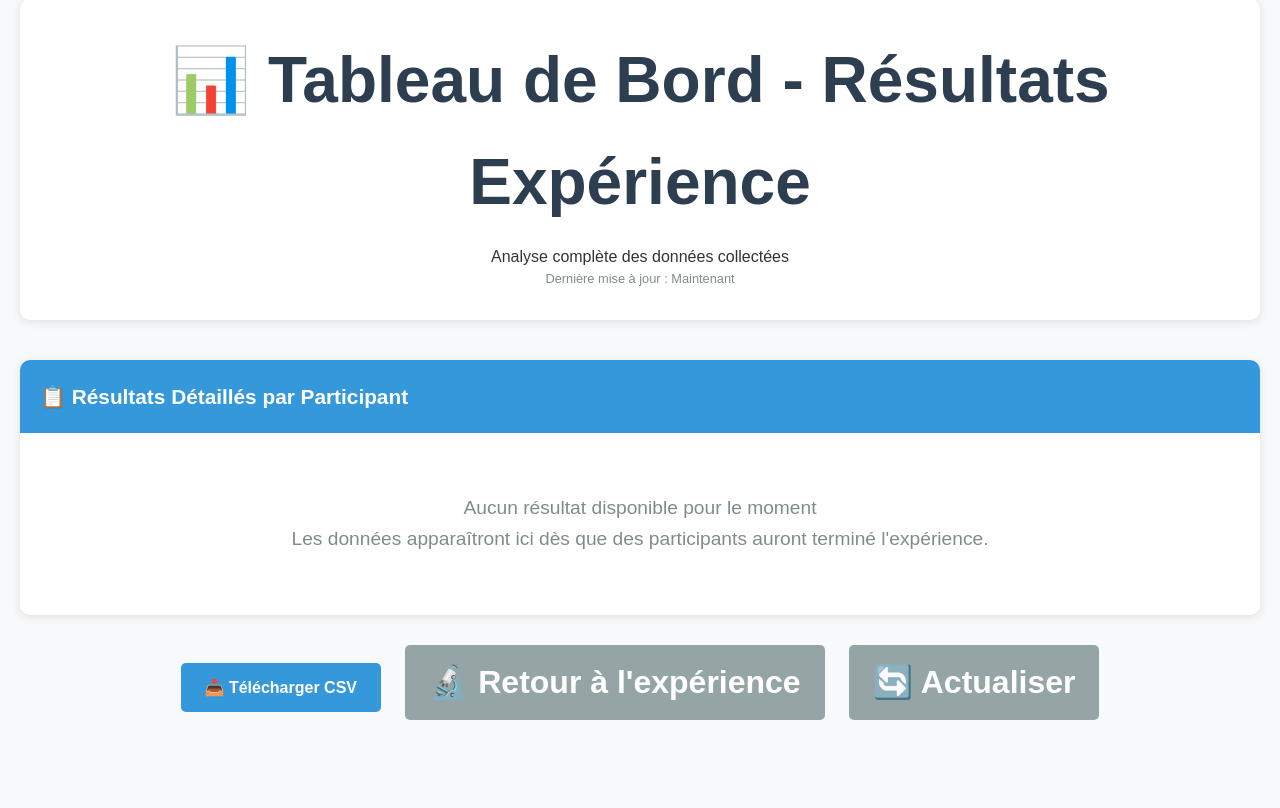
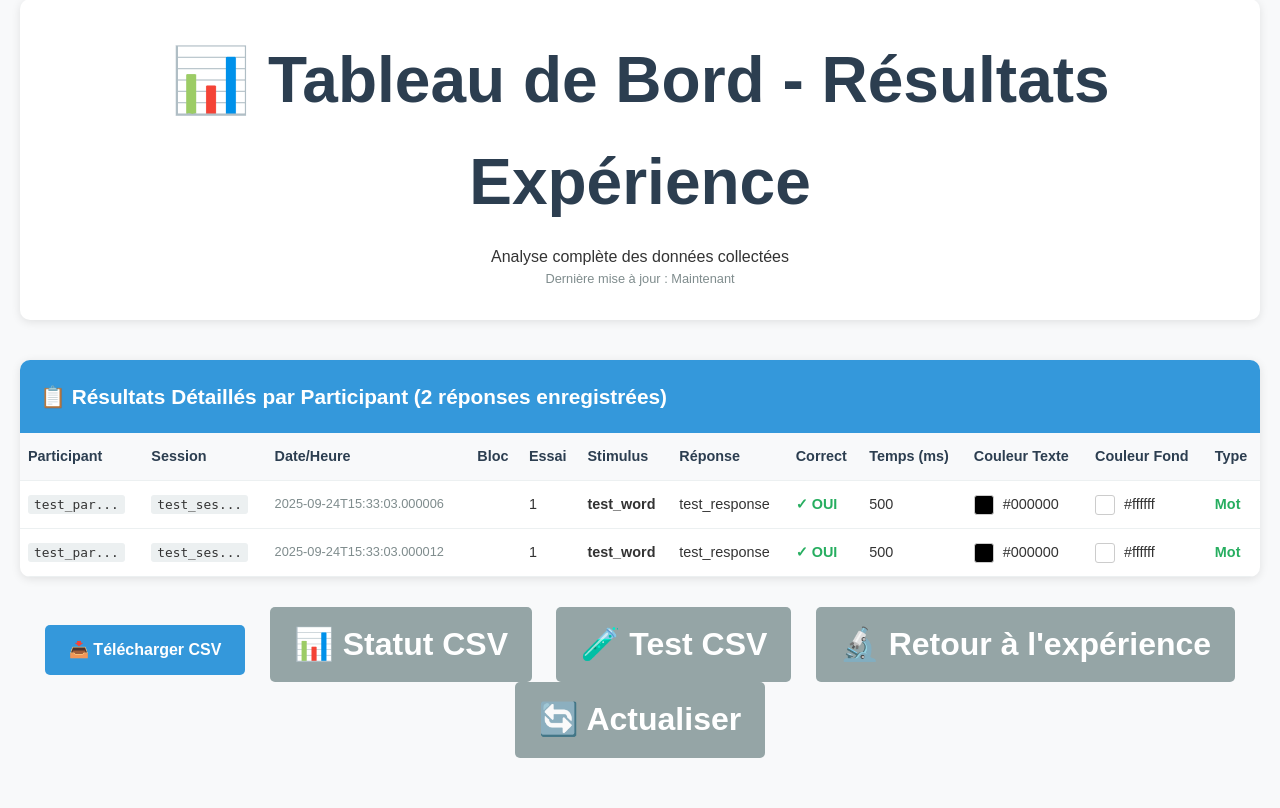
Before and after one commit to axel0302/Exepe, a Flask app: page /admin/dashboard in a window 1280 px wide. Shown: the part 21-829 px from the top of the page. Before the commit the page ends 741 px from the top, so only its background shows below. Run offline with Flask 3, Linux system fonts and the light colour scheme; the visitor is signed in with stand-in values (Sample User, id 1); some libraries are stand-ins or nearby versions.

Commit message:
correction bugs

```diff
--- a/app.py
+++ b/app.py
@@ -77,23 +77,37 @@
 def save_result(session_id, participant_id, trial_data):
     """Sauvegarde un résultat dans le fichier CSV de manière thread-safe."""
     with RESULTS_LOCK:
+        # S'assurer que le fichier existe
+        init_csv()
+
         with open(RESULTS_FILE, 'a', newline='', encoding='utf-8') as f:
             writer = csv.writer(f)
+
+            # Gérer les choix (peut être une liste ou None)
+            choices_str = ''
+            if 'choices' in trial_data and trial_data['choices']:
+                if isinstance(trial_data['choices'], list):
+                    choices_str = '|'.join(trial_data['choices'])
+                else:
+                    choices_str = str(trial_data['choices'])
+
             writer.writerow([
                 session_id,
                 participant_id,
-                datetime.datetime.now().isoformat(),
-                trial_data['trial_number'],
-                trial_data['block_type'],
-                trial_data['stimulus'],
-                trial_data['response'],
-                trial_data['correct'],
-                trial_data['reaction_time'],
-                trial_data['text_color'],
-                trial_data['background_color'],
-                trial_data['is_word'],
-                '|'.join(trial_data['choices'])
+                trial_data.get('timestamp', datetime.datetime.now().isoformat()),
+                trial_data.get('trial_number', ''),
+                trial_data.get('block_type', ''),
+                trial_data.get('stimulus', ''),
+                trial_data.get('response', ''),
+                trial_data.get('correct', False),
+                trial_data.get('reaction_time', 0),
+                trial_data.get('text_color', '#000000'),
+                trial_data.get('background_color', '#ffffff'),
+                trial_data.get('is_word', False),
+                choices_str
             ])
+
+        print(f"✅ Résultat sauvegardé: {participant_id[:8]}... - {trial_data.get('stimulus', 'N/A')} - {trial_data.get('correct', 'N/A')}")
 
 def get_choices(correct_stimulus, n=4, with_color_word=False):
     """Génère des choix très difficiles pour induire en erreur maximale."""
@@ -248,7 +262,8 @@
         'reaction_time': data.get('reaction_time'),
         'text_color': data.get('text_color'),
         'background_color': data.get('background_color'),
-        'is_word': data.get('is_word')
+        'is_word': data.get('is_word'),
+        'choices': data.get('choices', [])
     }
 
     # Sauvegarder dans le CSV
@@ -264,6 +279,7 @@
     """Sauvegarde un résultat envoyé par le client."""
     try:
         data = request.json
+        print(f"📥 Réception données: {data}")
 
         # Récupérer les données du résultat
         result_data = {
@@ -276,18 +292,52 @@
             'response': data.get('response', ''),
             'correct': str(data.get('correct', False)).lower(),
             'reaction_time': data.get('reactionTime', 0),
-            'text_color': '#000000',  # Valeur par défaut
-            'background_color': '#ffffff',  # Valeur par défaut
-            'is_word': str(data.get('stimulus', '') in WORDS).lower()
+            'text_color': data.get('textColor', '#000000'),
+            'background_color': data.get('backgroundColor', '#ffffff'),
+            'is_word': str(data.get('stimulus', '') in WORDS).lower(),
+            'choices': data.get('choices', [])
         }
 
         # Sauvegarder dans le CSV
         save_result(session.get('session_id', 'unknown'), session.get('participant_id', 'anonymous'), result_data)
 
-        return jsonify({'success': True})
+        return jsonify({'success': True, 'message': 'Données sauvegardées avec succès'})
 
     except Exception as e:
-        print(f"Erreur lors de la sauvegarde: {e}")
+        print(f"❌ Erreur lors de la sauvegarde: {e}")
+        return jsonify({'success': False, 'error': str(e)}), 500
+
+@app.route('/test_csv')
+def test_csv():
+    """Route de test pour vérifier la création du CSV."""
+    try:
+        init_csv()
+
+        # Créer un résultat de test
+        test_data = {
+            'timestamp': datetime.datetime.now().isoformat(),
+            'trial_number': 1,
+            'block_type': 'test',
+            'stimulus': 'test_word',
+            'response': 'test_response',
+            'correct': True,
+            'reaction_time': 500,
+            'text_color': '#000000',
+            'background_color': '#ffffff',
+            'is_word': True,
+            'choices': ['test_word', 'choice2', 'choice3', 'choice4']
+        }
+
+        save_result('test_session', 'test_participant', test_data)
+
+        return jsonify({
+            'success': True,
+            'message': 'Test CSV réussi',
+            'file_exists': os.path.exists(RESULTS_FILE),
+            'file_path': os.path.abspath(RESULTS_FILE)
+        })
+
+    except Exception as e:
         return jsonify({'success': False, 'error': str(e)}), 500
 
 @app.route('/admin')
@@ -352,10 +402,38 @@
     if 'admin_authenticated' not in session:
         return "Accès non autorisé", 403
 
+    # S'assurer que le fichier existe
+    init_csv()
+
     if os.path.exists(RESULTS_FILE):
-        return send_file(RESULTS_FILE, as_attachment=True, download_name=f'results_{datetime.datetime.now().strftime("%Y%m%d_%H%M%S")}.csv')
+        filename = f'experience_results_{datetime.datetime.now().strftime("%Y%m%d_%H%M%S")}.csv'
+        return send_file(RESULTS_FILE, as_attachment=True, download_name=filename)
     else:
         return "Aucun résultat disponible", 404
+
+@app.route('/csv_status')
+def csv_status():
+    """Vérifie le statut du fichier CSV."""
+    try:
+        init_csv()
+        file_exists = os.path.exists(RESULTS_FILE)
+        file_size = os.path.getsize(RESULTS_FILE) if file_exists else 0
+
+        # Compter les lignes
+        line_count = 0
+        if file_exists:
+            with open(RESULTS_FILE, 'r', encoding='utf-8') as f:
+                line_count = sum(1 for line in f) - 1  # -1 pour l'en-tête
+
+        return jsonify({
+            'file_exists': file_exists,
+            'file_path': os.path.abspath(RESULTS_FILE),
+            'file_size': file_size,
+            'entries_count': max(0, line_count),
+            'last_modified': datetime.datetime.fromtimestamp(os.path.getmtime(RESULTS_FILE)).isoformat() if file_exists else None
+        })
+    except Exception as e:
+        return jsonify({'error': str(e)}), 500
 
 def calculate_block_statistics(results):
     """Calcule les statistiques par bloc."""
--- a/templates/admin_dashboard.html
+++ b/templates/admin_dashboard.html
@@ -290,6 +290,8 @@
 
     <div class="actions">
         <a href="{{ url_for('download_results') }}" class="btn">📥 Télécharger CSV</a>
+        <a href="/csv_status" target="_blank" class="btn btn-secondary">📊 Statut CSV</a>
+        <a href="/test_csv" target="_blank" class="btn btn-secondary">🧪 Test CSV</a>
         <a href="{{ url_for('index') }}" class="btn btn-secondary">🔬 Retour à l'expérience</a>
         <a href="#" onclick="location.reload()" class="btn btn-secondary">🔄 Actualiser</a>
     </div>
```
Also changed, not shown: static/script.js (+60 -25 lines), static/style.css (+54 -0 lines).
